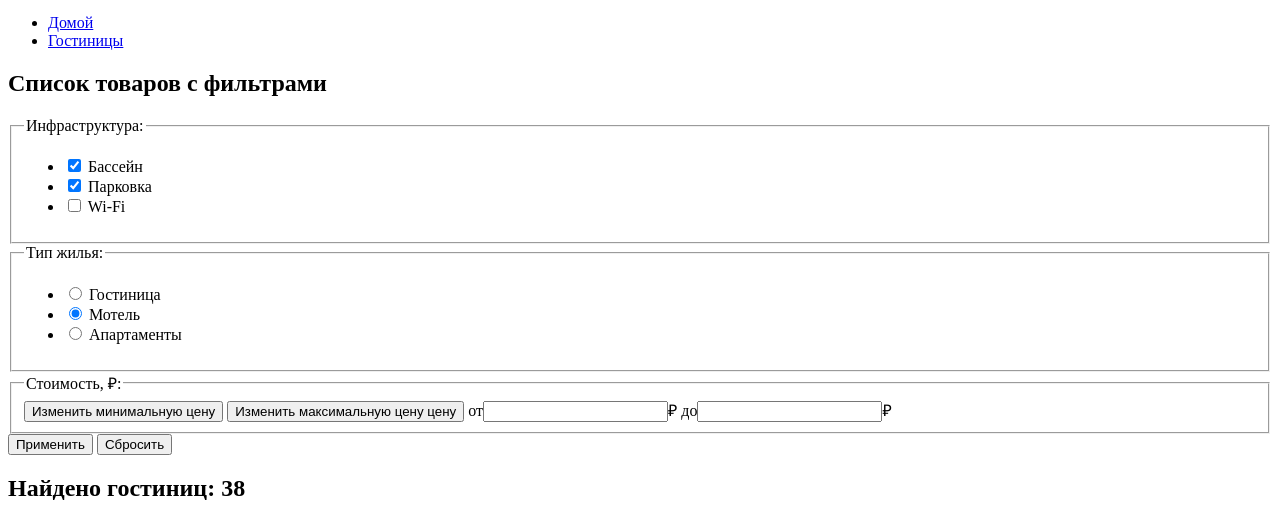
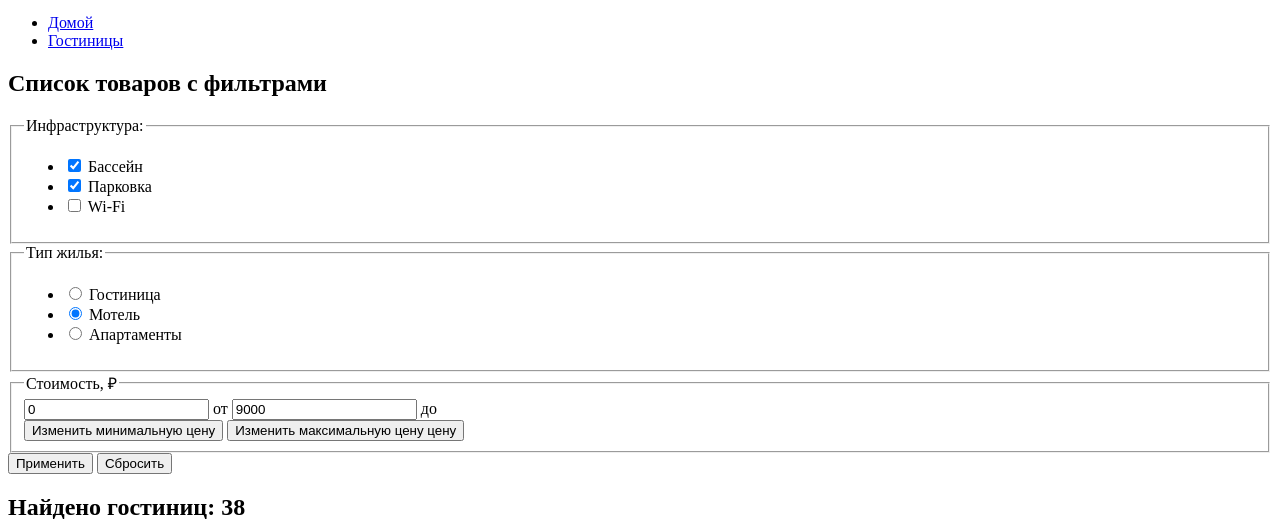
Before and after one commit to SuprunAlexandr/project-Sedona, a plain HTML site: page catalog.html in a window 1280 px wide. Shown: the part 240-759 px from the top of the page. Drawn offline with Linux system fonts and the light colour scheme.

Commit message:
feat: edit div with inner catalog class

```diff
--- a/catalog.html
+++ b/catalog.html
@@ -8,6 +8,7 @@
   </head>
 
   <body>
+
     <header class="page-header">
 
       <nav class="navigation-wrapper">
@@ -52,6 +53,7 @@
 
 
     <main class="main-inner">
+      <div class="inner-catalog">
         <header class="inner-header">
           <h1 class="inner-header-title">Каталог гостиниц</h1>
           <ul class="breadcrumbs">
@@ -68,13 +70,13 @@
           </ul>
         </header>
 
-      <section class="catalog-products">
+
         <h2 class="visually-hidden">Список товаров с фильтрами</h2>
 
-        <form action="" method="post">
+        <form class="catalog-filter" action="https://echo.htmlacademy.ru/" method="get">
           <fieldset class="catalog-filter-group">
 
-            <legend>Инфраструктура:</legend>
+            <legend class="catalog-filter-title">Инфраструктура:</legend>
             <ul class="catalog-filter-list">
               <li class="catalog-filter-item">
                 <label class="control">
@@ -102,7 +104,7 @@
           </fieldset>
 
           <fieldset class="catalog-filter-group">
-            <legend>Тип жилья:</legend>
+            <legend class="catalog-filter-title">Тип жилья:</legend>
             <ul class="catalog-filter-list">
               <li class="catalog-filter-item">
                 <label class="control">
@@ -131,29 +133,40 @@
           </fieldset>
 
           <fieldset class="catalog-filter-group">
-            <legend>Стоимость, ₽:</legend>
-            <button class="range-toggle toggle-min">
+            <legend class="catalog-filter-title">Стоимость, &#8381;</legend>
+            <div class="range">
+
+              <div class="range-wrapper-inputs">
+                <label class="catalog-filter-label">
+                  <input class="catalog-min" type="number" name="min-price" value="0">
+                  <span class="from-to">от</span>
+                </label>
+
+                <label class="catalog-filter-label">
+                  <input class="catalog-max" type="number" name="max-price" value="9000">
+                  <span class="from-to">до</span>
+                </label>
+              </div>
+
+              <div class="range-scale">
+                <div class="range-bar">
+                  <button class="range-toggle toggle-min" type="button">
                     <span class="visually-hidden">Изменить минимальную цену</span>
                   </button>
 
-            <button class="range-toggle toggle-max">
+                  <button class="range-toggle toggle-max" type="button">
                     <span class="visually-hidden">Изменить максимальную цену цену</span>
                   </button>
-
-            <label class="catalog-filter-label">
-              от<input class="catalog-filter-input" type="number" name="min-price">₽
-            </label>
-
-            <label class="catalog-filter-label">
-              до<input class="catalog-filter-input" type="number" name="min-price">₽
-            </label>
+                </div>
+              </div>
+            </div>
           </fieldset>
-
+          <!-- SEARCH SECTION -->
           <input type="submit" value="Применить">
           <input type="reset" value="Сбросить">
         </form>
 
-      </section>
+      </div>
 
       <section class="sorting">
         <h2>Найдено гостиниц: 38</h2>
```
Lines whose indentation alone changed are shown as unchanged.
